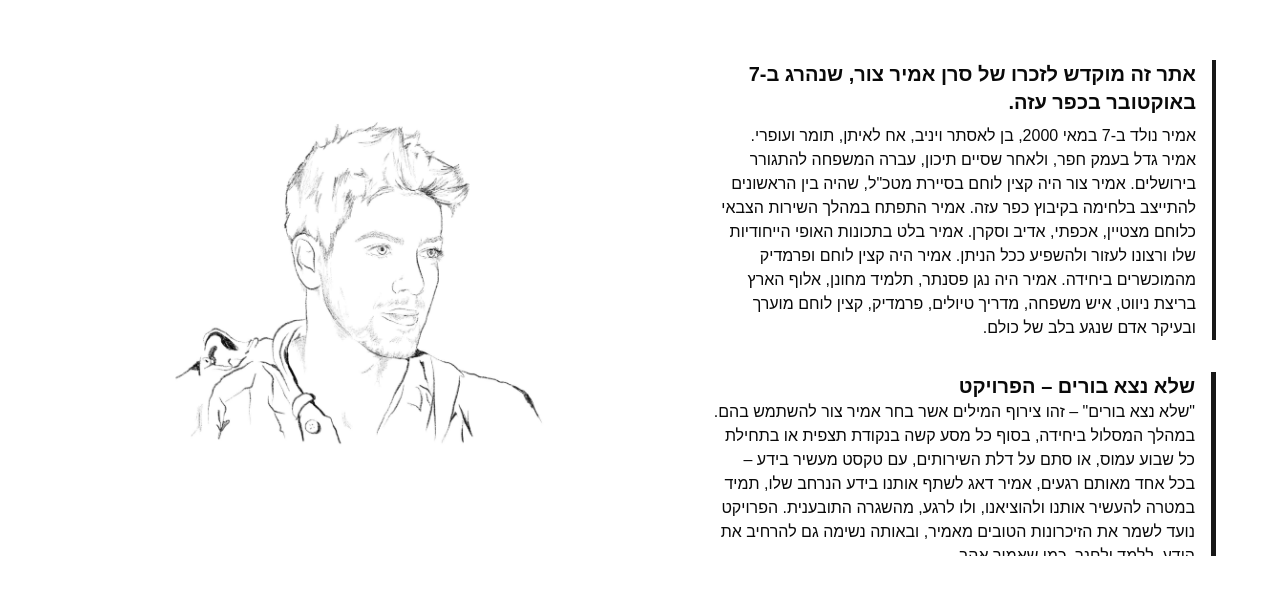
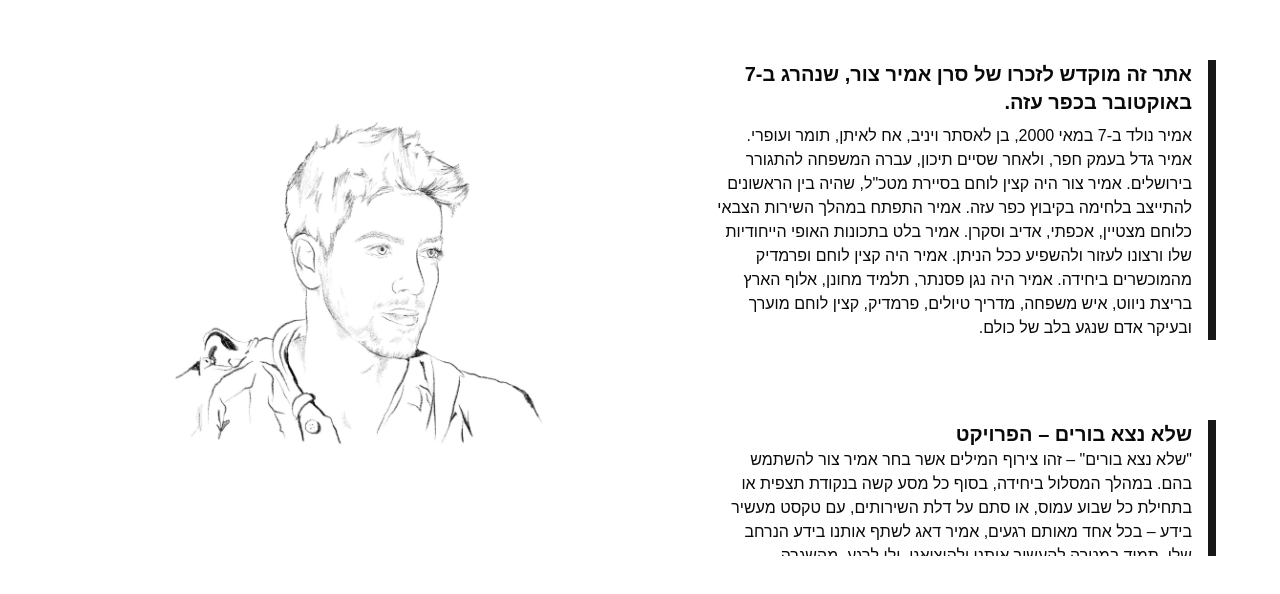
Before and after one commit to itaibiton/amir-tsur, a Next.js app: page / in a window 1280 px wide. Shown: the part 124-718 px from the top of the page. Built offline with nearby package versions, Linux system fonts and the light colour scheme.

Commit message:
minor styles

```diff
--- a/src/app/page.tsx
+++ b/src/app/page.tsx
@@ -22,7 +22,7 @@ export default function Home() {
 				/>
 			</motion.div>
 			<div
-				className={`w-full overflow-y-auto flex flex-col gap-4 md:gap-6 xl:gap-8  max-h-[70vh] p-12 md:p-16 h-full`}
+				className={`w-full overflow-y-auto flex flex-col gap-12 xl:gap-20  max-h-[70vh] p-12 md:p-16 h-full`}
 			>
 				<motion.div
 					initial={{ opacity: 0, y: 100 }}
@@ -31,7 +31,7 @@ export default function Home() {
 					className="flex flex-row  gap-4"
 					style={{ direction: "rtl" }}
 				>
-					<div className="w-8 h-full bg-primary" />
+					<div className="min-w-[8px] h-full bg-primary" />
 					<div className="flex flex-col">
 						<div>
 							<p className="font-semibold text-xl mb-2">
@@ -58,7 +58,7 @@ export default function Home() {
 					className="flex flex-row  gap-4"
 					style={{ direction: "rtl" }}
 				>
-					<div className="w-8 h-full bg-primary" />
+					<div className="min-w-[8px] h-full bg-primary" />
 					<div className="flex flex-col">
 						<p className="font-semibold text-xl">שלא נצא בורים – הפרויקט</p>
 						<p>
@@ -79,7 +79,7 @@ export default function Home() {
 					className="flex flex-row  gap-4"
 					style={{ direction: "rtl" }}
 				>
-					<div className="w-8 h-full bg-primary" />
+					<div className="min-w-[8px] h-full bg-primary" />
 					<div className="flex flex-col">
 						<p className="font-semibold text-xl">צוות חותם</p>
 						<p>
```
